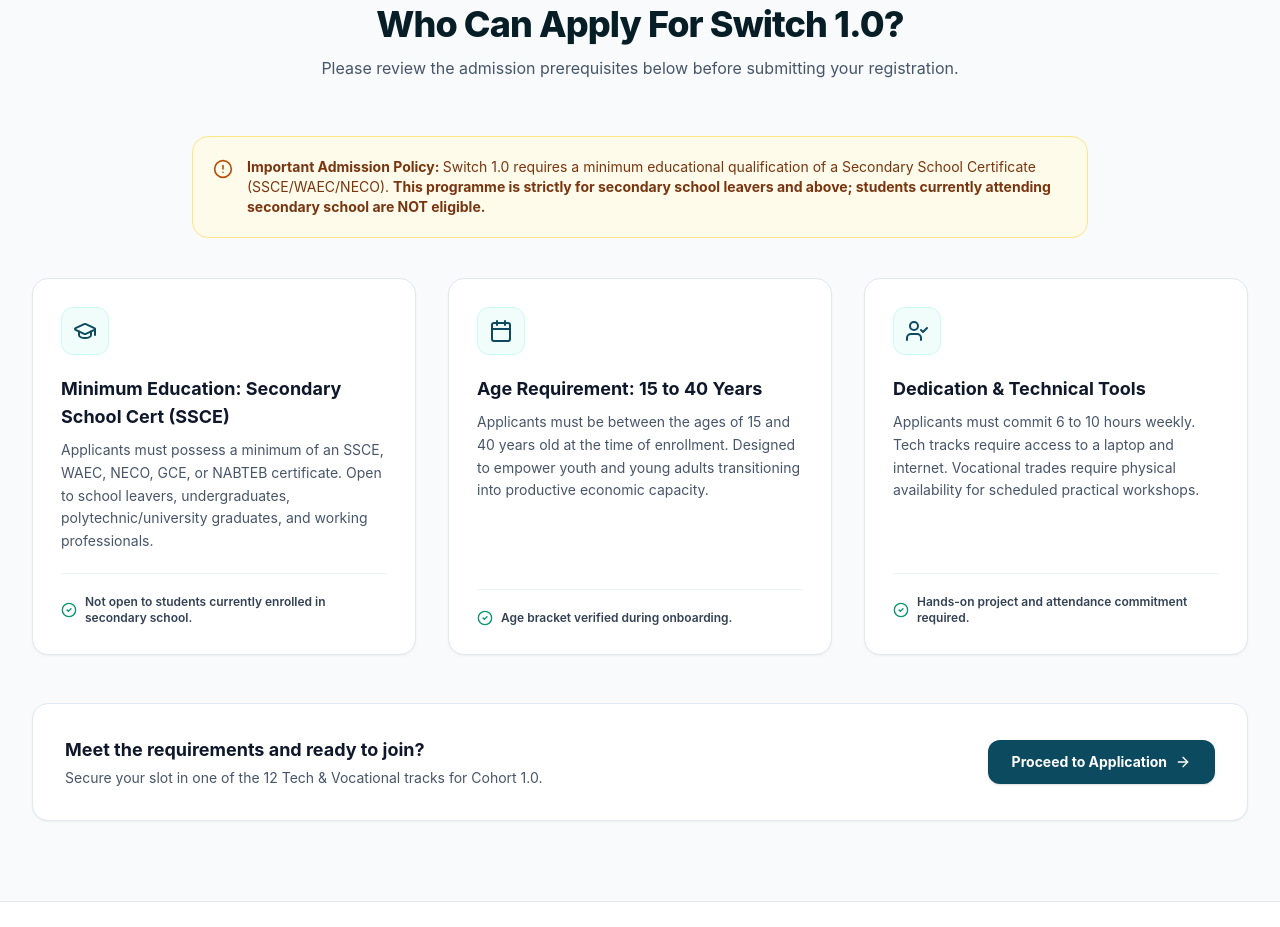
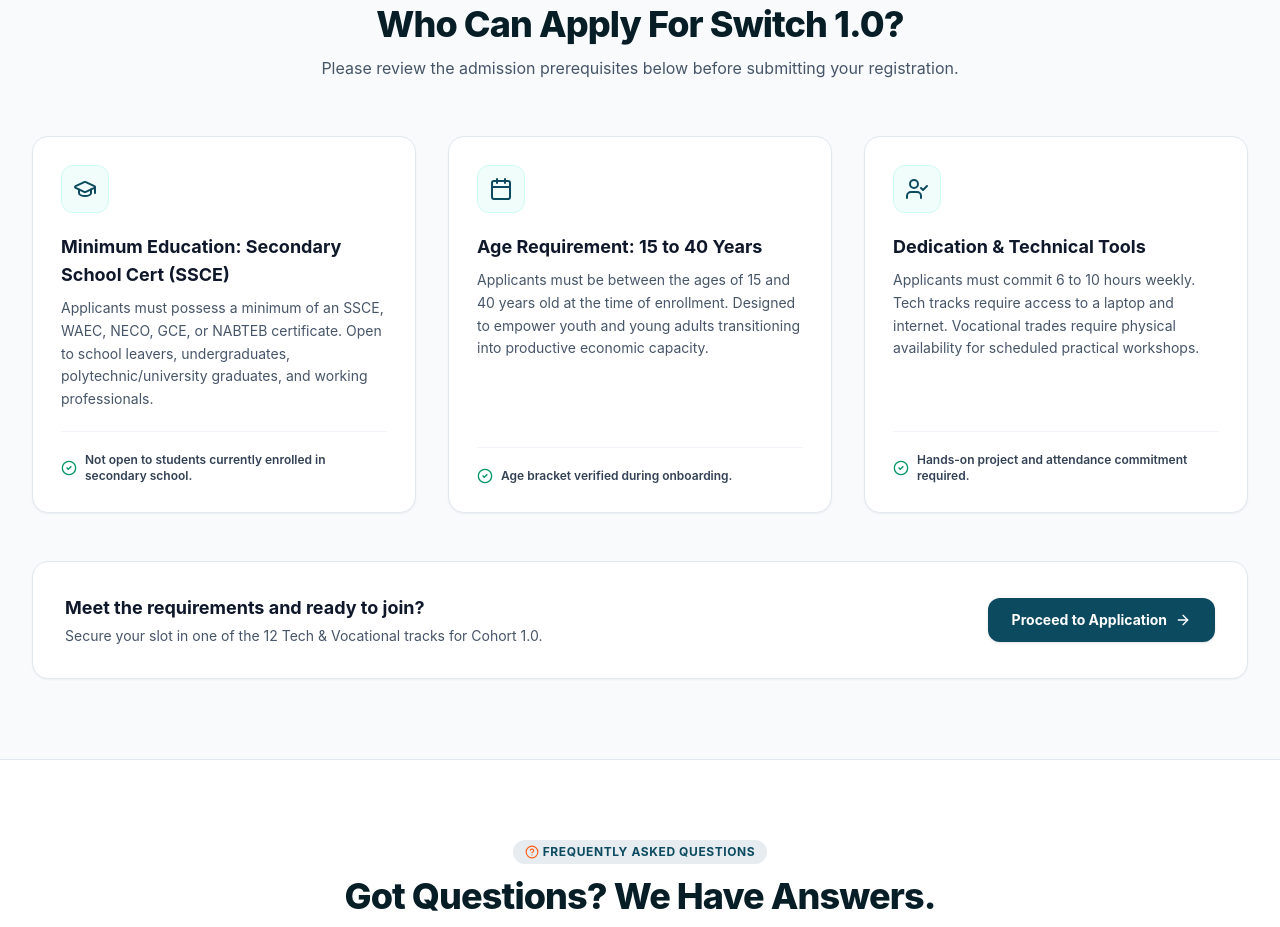
Before and after one commit to OduzzPreneur/Switch-1.0, a Next.js app: page / in a window 1280 px wide. Shown: the part 3520-4447 px from the top of the page. Built offline with nearby package versions, Linux system fonts and the light colour scheme.

Commit message:
feat: remove Important Admission Policy banner from EligibilitySection

```diff
--- a/src/components/home/EligibilitySection.tsx
+++ b/src/components/home/EligibilitySection.tsx
@@ -2,7 +2,7 @@
 
 import React from 'react';
 import Link from 'next/link';
-import { UserCheck, Calendar, GraduationCap, AlertCircle, CheckCircle2, ArrowRight } from 'lucide-react';
+import { UserCheck, Calendar, GraduationCap, CheckCircle2, ArrowRight } from 'lucide-react';
 
 export default function EligibilitySection() {
   const criteria = [
@@ -43,15 +43,6 @@ export default function EligibilitySection() {
           <p className="mt-3 text-slate-600 text-base">
             Please review the admission prerequisites below before submitting your registration.
           </p>
-        </div>
-
-        {/* Highlight Banner on Secondary School Policy */}
-        <div className="max-w-4xl mx-auto mb-10 bg-amber-50 border border-amber-200 rounded-2xl p-4 sm:p-5 flex items-start gap-3.5 shadow-2xs">
-          <AlertCircle className="w-5 h-5 text-amber-700 shrink-0 mt-0.5" />
-          <div className="text-xs sm:text-sm text-amber-900 leading-relaxed">
-            <strong className="font-bold">Important Admission Policy: </strong>
-            Switch 1.0 requires a minimum educational qualification of a Secondary School Certificate (SSCE/WAEC/NECO). <strong>This programme is strictly for secondary school leavers and above; students currently attending secondary school are NOT eligible.</strong>
-          </div>
         </div>
 
         <div className="grid grid-cols-1 md:grid-cols-3 gap-8">
```
